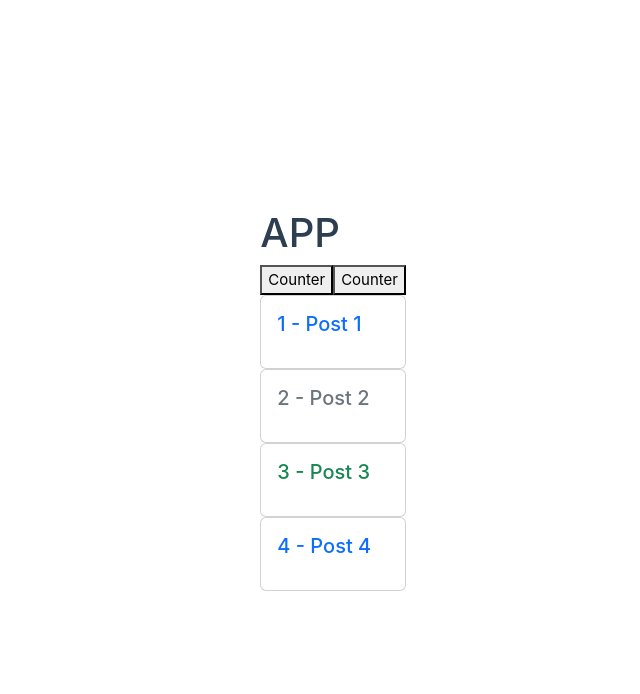
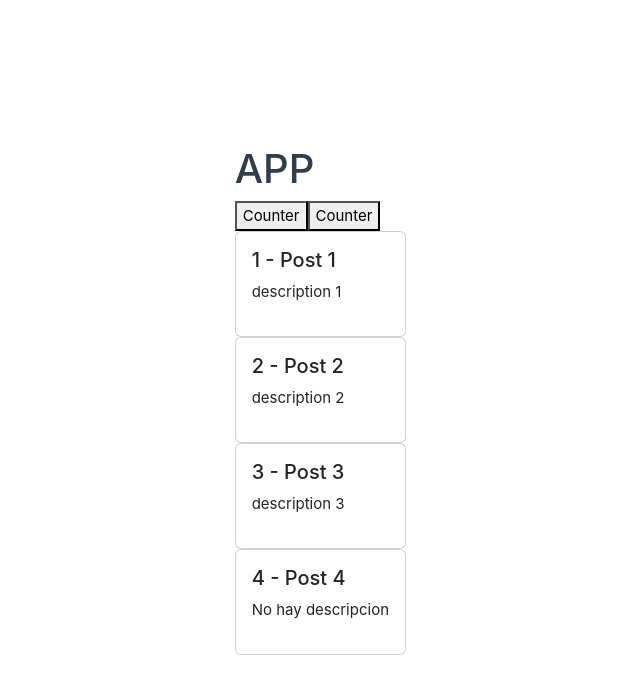
Before and after one commit to UP220142/Proyecto-Vue-Capacitacion, a Vue app: page / in a window 1280 px wide. Shown: the top 694 px of the page, without its empty margins (222-862 px from the left). Built offline with nearby package versions, Linux system fonts and the light colour scheme; the HTML template or start-up script is replaced by a standard one.

Commit message:
feat :sparkles: Props como objeto y v-for en componente

```diff
--- a/src/App.vue
+++ b/src/App.vue
@@ -1,6 +1,14 @@
 <script setup>
 import ButtonCounter from './components/ButtonCounter.vue'
 import BlogPost from './components/BlogPost.vue'
+import { ref } from 'vue';
+
+const posts = ref([
+  { id: 1, title: 'Post 1', body: 'description 1' },
+  { id: 2, title: 'Post 2', body: 'description 2' },
+  { id: 3, title: 'Post 3', body: 'description 3' },
+  { id: 4, title: 'Post 4' },
+]);
 </script>
 
 <template>
@@ -9,9 +17,6 @@ import BlogPost from './components/BlogPost.vue'
     <ButtonCounter />
     <button-counter></button-counter>
 
-    <BlogPost title="Post 1" id="1" body="description 1" colorText="primary" />
-    <BlogPost title="Post 2" id="2" body="description 2" colorText="secondary"/>
-    <BlogPost title="Post 3" id="3" body="description 3" colorText="success"/>
-    <BlogPost title="Post 4" id="4" body="description 4" colorText="primary"/>
+    <BlogPost v-for="post in posts" :key="post.id" :title="post.title" :id="post.id" :body="post.body" />
   </div>
 </template>
--- a/src/components/BlogPost.vue
+++ b/src/components/BlogPost.vue
@@ -1,16 +1,19 @@
 <script setup>
-defineProps(["title", "id", "body ", "colorText"])
+defineProps({
+  title: String,
+  id: Number,
+  body: {
+    type: String,
+    default: "No hay descripcion"
+  }
+})
 </script>
 
-
 <template>
-    <div class="card">
-        <div class="card-body">
-            <h5
-                class="card-title"
-                :class="`text-${colorText}`"
-            >{{ id }} - {{ title }} </h5>
-            <p>{{ body }}</p>
-        </div>
+  <div class="card">
+    <div class="card-body">
+      <h5 class="card-title">{{ id }} - {{ title }}</h5>
+      <p>{{ body }}</p>
     </div>
+  </div>
 </template>
```
